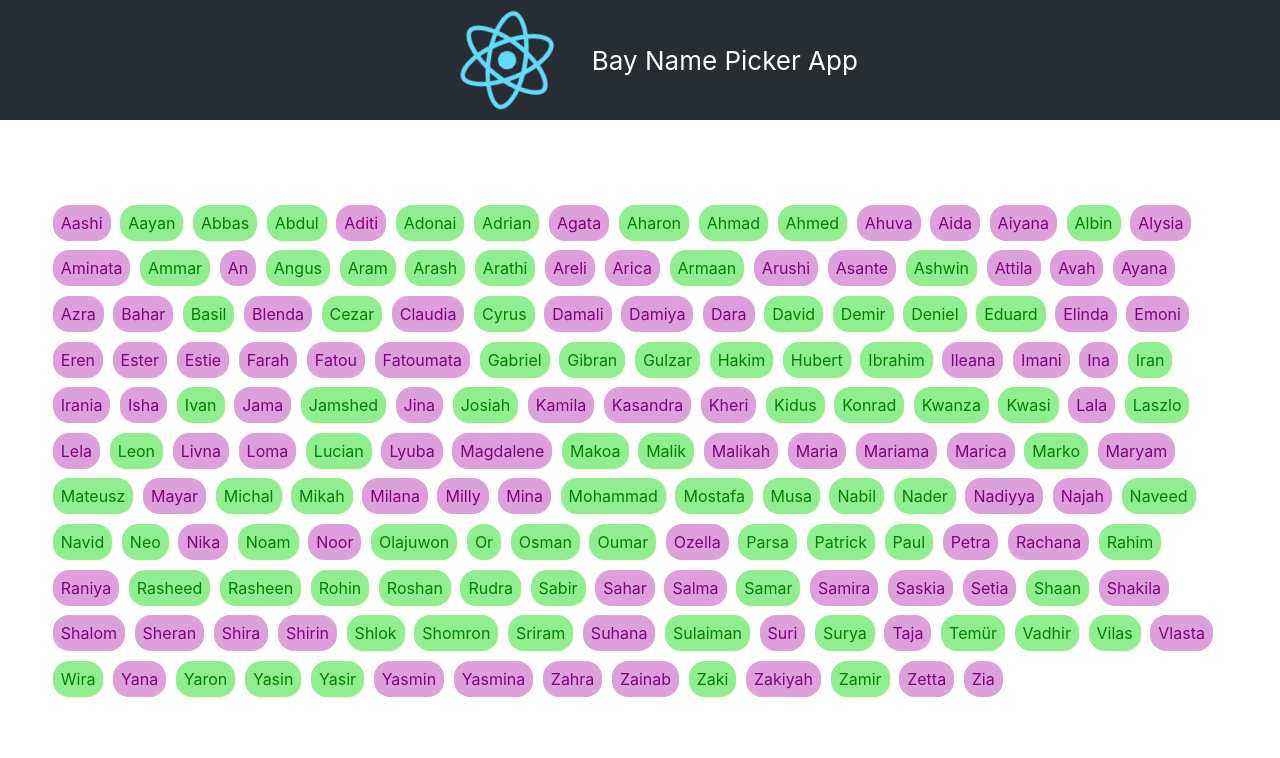
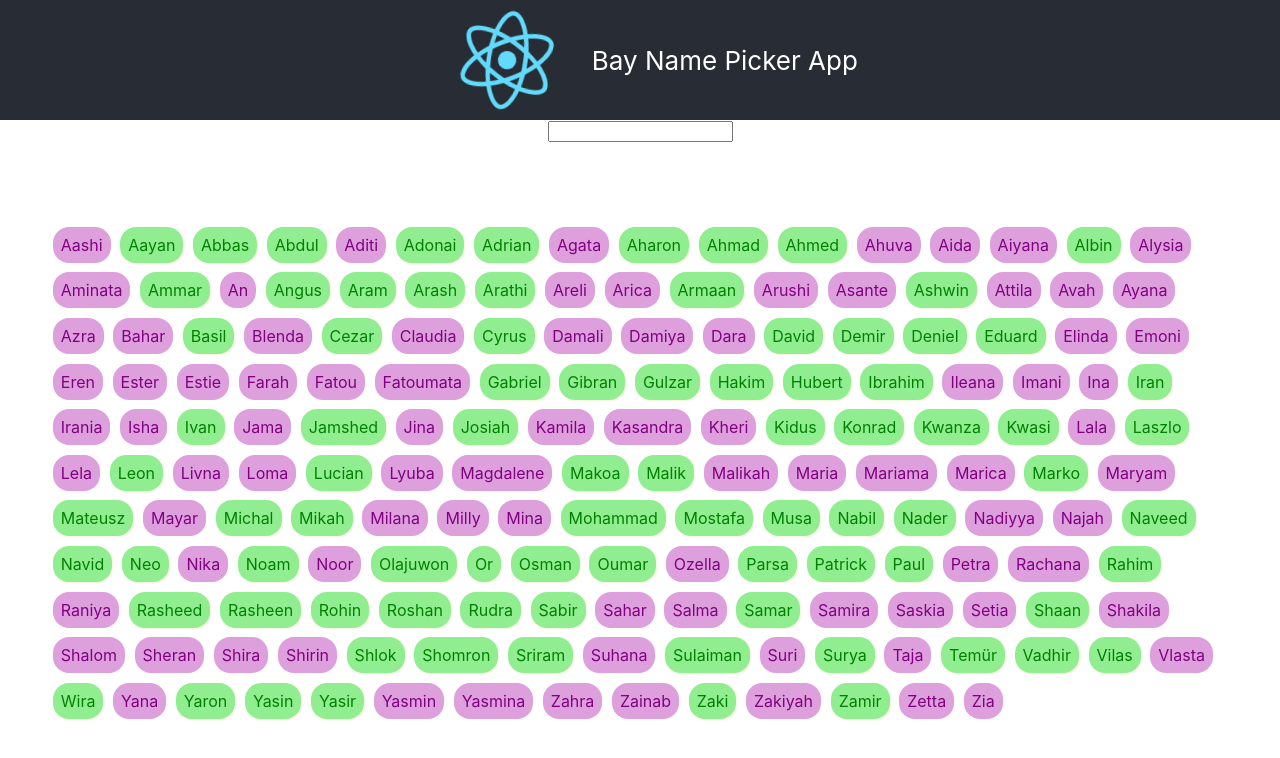
Before and after one commit to AppolinFotso/baby-name-picker, a React (Create React App) app: page / in a window 1280 px wide. Shown: the top 758 px of the page. Built offline with nearby package versions, Linux system fonts and the light colour scheme.

Commit message:
Added onChange event on the SearchName component

```diff
--- a/src/App.js
+++ b/src/App.js
@@ -3,7 +3,9 @@ import "./App.css";
 import babyNames from "./babyNames.json";
 import Boys from "./Boys";
 import Girls from "./Girls";
+import SearchName from "./SearchAName";
 import { nanoid } from "nanoid";
+import { useState } from "react";
 //
 
 const sortedBabyNames = [];
@@ -17,7 +19,20 @@ for (let i = 0; i < names.length; i++) {
   }
 }
 function App() {
-  const displayNames = sortedBabyNames.map((el) => {
+  const [babiesName, setBabiesNAme] = useState(sortedBabyNames);
+  function handleOnChange(value) {
+    if (value === "") {
+      setBabiesNAme(sortedBabyNames);
+    } else {
+      const newNameList = sortedBabyNames.map((el) => {
+        if (el.name.toLowerCase().includes(value.toLowerCase())) {
+          return el;
+        }
+      });
+      setBabiesNAme(newNameList);
+    }
+  }
+  const displayNames = babiesName.map((el) => {
     if (el.sex === "m") {
       return <Boys key={nanoid()} name={el.name} />;
     } else {
@@ -30,6 +45,9 @@ function App() {
         <img src={logo} className="App-logo" alt="logo" />
         <p>Bay Name Picker App</p>
       </header>
+      <div>
+        <SearchName getInput={handleOnChange} />
+      </div>
       <div className="wrap">{displayNames}</div>
     </div>
   );
--- a/src/SearchAName.js
+++ b/src/SearchAName.js
@@ -1,7 +1,14 @@
 import React from "react";
 
-function SearchName() {
-  return <input type="text" />;
+function SearchName(props) {
+  return (
+    <input
+      type="text"
+      onChange={(e) => {
+        props.getInput(e.target.value);
+      }}
+    />
+  );
 }
 
 export default SearchName;
```
